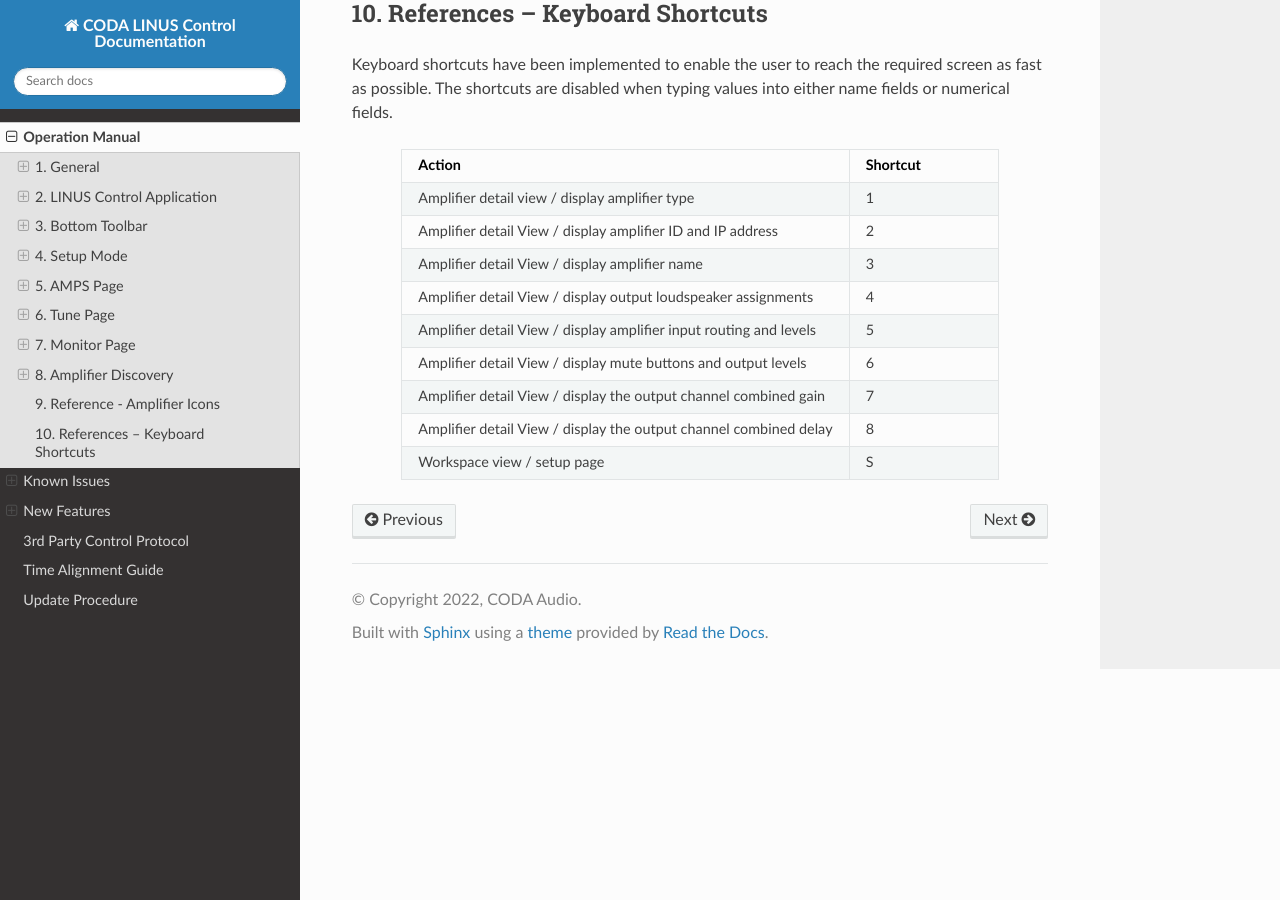
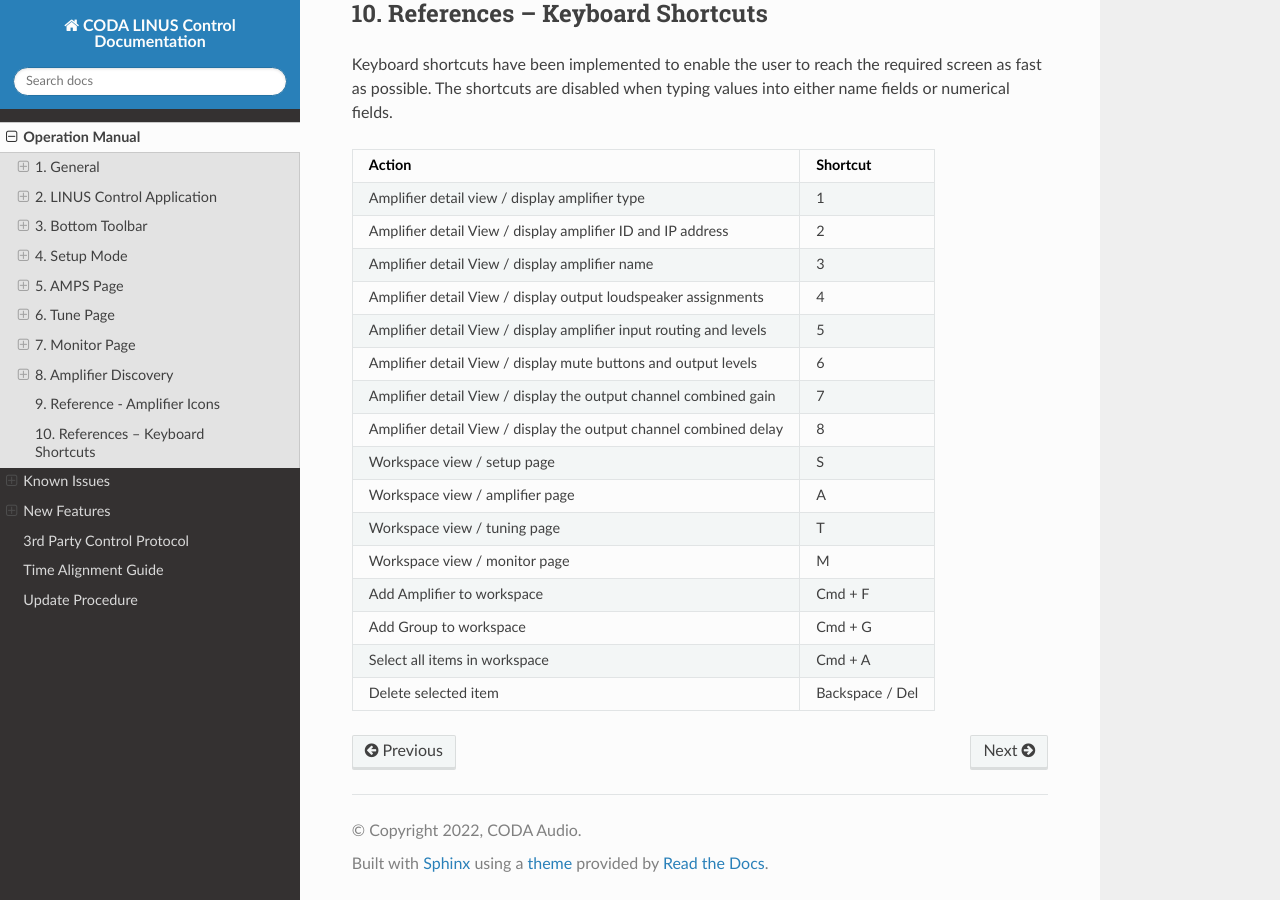
Before and after one commit to tderick/CODA-LINUX-CONTROL-DOCUMENTATION, a Sphinx documentation site: the page built from source/operation_manual.rst, in a window 1280 px wide and 900 px high, scrolled down 57021 px. Built offline with Sphinx 7.4.7 and the Read the Docs theme 2.0.0, drawn with Linux system fonts in a browser that asks for light colours; pages that are not in the unit, such as notebooks, are missing from menus; some of the changed lines change nothing that is shown.

Commit message:
Correct operation manual

```diff
--- a/source/operation_manual.rst
+++ b/source/operation_manual.rst
@@ -1516,94 +1516,38 @@
 
 Keyboard shortcuts have been implemented to enable the user to reach the required screen as fast as possible. The shortcuts are disabled when typing values into either name fields or numerical fields.
 
-.. list-table::
-    :widths: 150 50
-    :header-rows: 1
-    :align: center
-
-    * - Action
-      - Shortcut
-
-    * - Amplifier detail view / display amplifier type
-      - 1
-
-    * - Amplifier detail View / display amplifier ID and IP address
-      - 2
-
-    * - Amplifier detail View / display amplifier name
-      - 3
-
-    * - Amplifier detail View / display output loudspeaker assignments
-      - 4
-
-    * - Amplifier detail View / display amplifier input routing and levels
-      - 5
-
-
-    * - Amplifier detail View / display mute buttons and output levels
-      - 6
-
-    * - Amplifier detail View / display the output channel combined gain
-      - 7
-
-    * - Amplifier detail View / display the output channel combined delay
-      - 8
-
-    * - Workspace view / setup page
-      - S
-
-.. .. list-table::
-..     :widths: 200 25
-..     :header-rows: 1
-..     :align: center
-
-..     * - Action
-..       - Shortcut
-
-..     * - Amplifier detail view / display amplifier type
-..       - 1
-
-..     * - Amplifier detail View / display amplifier ID and IP address
-..       - 2
-
-    .. * - Amplifier detail View / display amplifier name
-    ..   - 3
-
-    .. * - Amplifier detail View / display output loudspeaker assignments
-    ..   - 4
-
-    .. * - Amplifier detail View / display amplifier input routing and levels
-    ..   - 5
-
-    .. * - Amplifier detail View / display mute buttons and output levels
-    ..   - 6
-
-    .. * - Amplifier detail View / display the output channel combined gain
-    ..   - 7
-
-    .. * - Amplifier detail View / display the output channel combined delay
-    ..   - 8
-
-    .. * - Workspace view / setup page
-    ..   - S
-
-    .. * - Workspace view / amplifier page
-    ..   - A
-
-    .. * - Workspace view / tuning page
-    ..   - T
-
-    .. * - Workspace view / monitor page
-    ..   - M
-
-    .. * - Add Amplifier to workspace
-    ..   - Cmd + F
-
-    .. * - Add Group to workspace
-    ..   - Cmd + G
-
-    .. * - Select all items in workspace
-    ..   - "Cmd + A"
-
-    .. * - Delete selected item
-    ..   - Backspace / Del
++---------------------------------------------------------------------+------------------+
+| Action                                                              | Shortcut         |
++=====================================================================+==================+
+| Amplifier detail view / display amplifier type                      | 1                |
++---------------------------------------------------------------------+------------------+
+| Amplifier detail View / display amplifier ID and IP address         | 2                |
++---------------------------------------------------------------------+------------------+
+| Amplifier detail View / display amplifier name                      | 3                |
++---------------------------------------------------------------------+------------------+
+| Amplifier detail View / display output loudspeaker assignments      | 4                |
++---------------------------------------------------------------------+------------------+
+| Amplifier detail View / display amplifier input routing and levels  | 5                |
++---------------------------------------------------------------------+------------------+
+| Amplifier detail View / display mute buttons and output levels      | 6                |
++---------------------------------------------------------------------+------------------+
+| Amplifier detail View / display the output channel combined gain    | 7                |
++---------------------------------------------------------------------+------------------+
+| Amplifier detail View / display the output channel combined delay   | 8                |
++---------------------------------------------------------------------+------------------+
+| Workspace view / setup page                                         | S                |
++---------------------------------------------------------------------+------------------+
+| Workspace view / amplifier page                                     | A                |
++---------------------------------------------------------------------+------------------+
+| Workspace view / tuning page                                        | T                |
++---------------------------------------------------------------------+------------------+
+| Workspace view / monitor page                                       | M                |
++---------------------------------------------------------------------+------------------+
+| Add Amplifier to workspace                                          | Cmd + F          |
++---------------------------------------------------------------------+------------------+
+| Add Group to workspace                                              | Cmd + G          |
++---------------------------------------------------------------------+------------------+
+| Select all items in workspace                                       | Cmd + A          |
++---------------------------------------------------------------------+------------------+
+| Delete selected item                                                | Backspace / Del  |
++---------------------------------------------------------------------+------------------+
```
